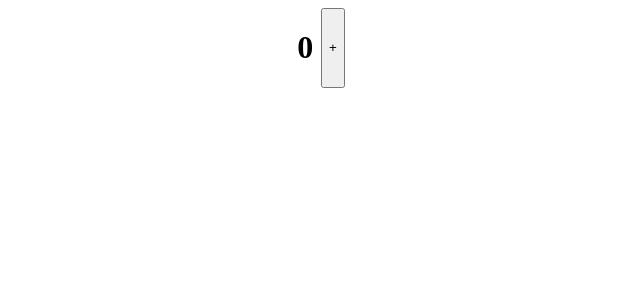
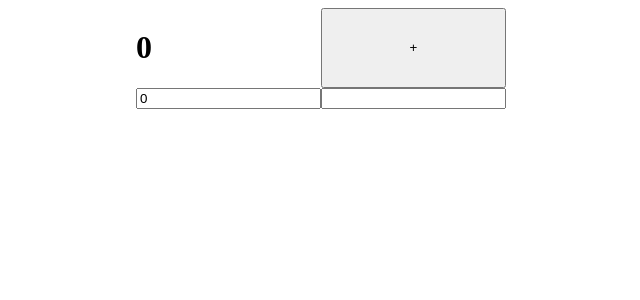
Before and after one commit to leonraz58/vue-snickers, a Vue app: page / in a window 1280 px wide. Shown: the top 300 px of the page, without its empty margins (319-959 px from the left). Built offline with nearby package versions, Linux system fonts and the light colour scheme.

Commit message:
test composition api

```diff
--- a/src/components/MyHello.vue
+++ b/src/components/MyHello.vue
@@ -1,19 +1,41 @@
-<script>
-export default {
-  data() {
-    return {
-      count: 0,
-    }
-  },
-  methods: {
-    increment() {
-      this.count++
-    }
-  }
+<script setup>
+import { ref } from 'vue'
+
+let count = ref(0)
+
+function increment() {
+  count.value++
 }
+
+// function updateCount(event) {
+//   count.value = Number(event.target.value)
+// }
 </script>
 
 <template>
   <h1>{{ count }}</h1>
   <button @click="increment">+</button>
+<!--  <input @input="updateCount" />-->
+  <input v-model="count" />
+  <input @keyup.enter="increment" />
 </template>
+
+<!--<script>-->
+<!--export default {-->
+<!--  data() {-->
+<!--    return {-->
+<!--      count: 0,-->
+<!--    }-->
+<!--  },-->
+<!--  methods: {-->
+<!--    increment() {-->
+<!--      this.count++-->
+<!--    }-->
+<!--  }-->
+<!--}-->
+<!--</script>-->
+
+<!--<template>-->
+<!--  <h1>{{ count }}</h1>-->
+<!--  <button @click="increment">+</button>-->
+<!--</template>-->
```
